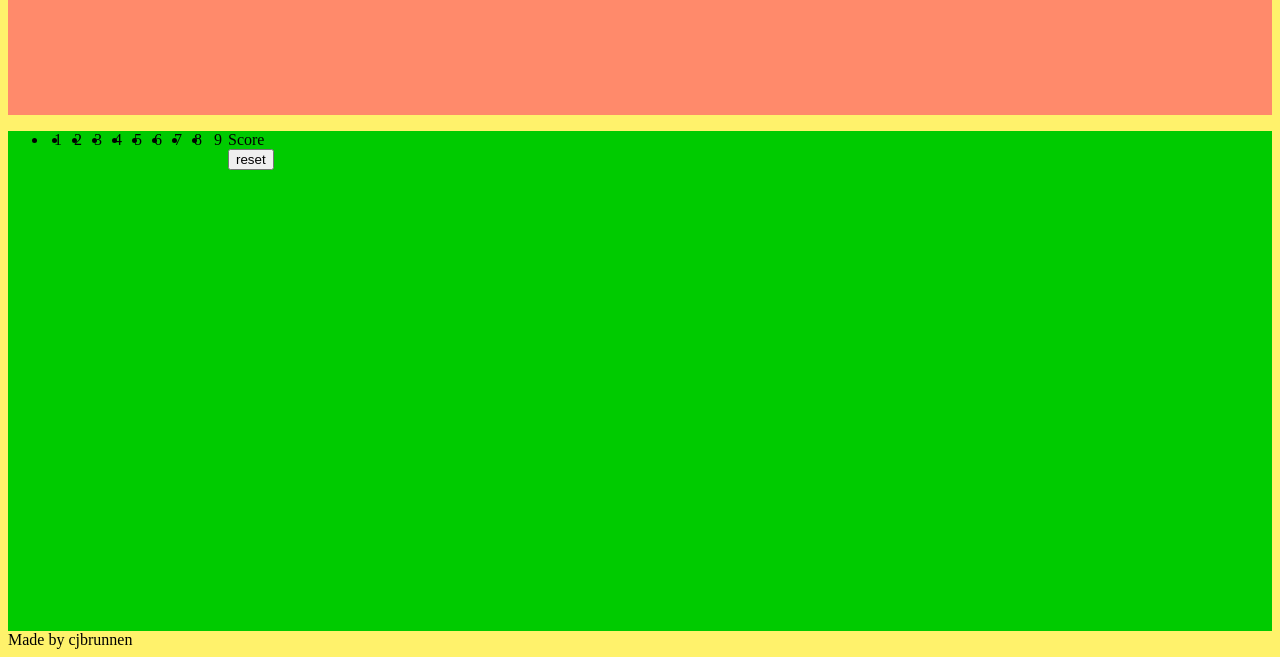
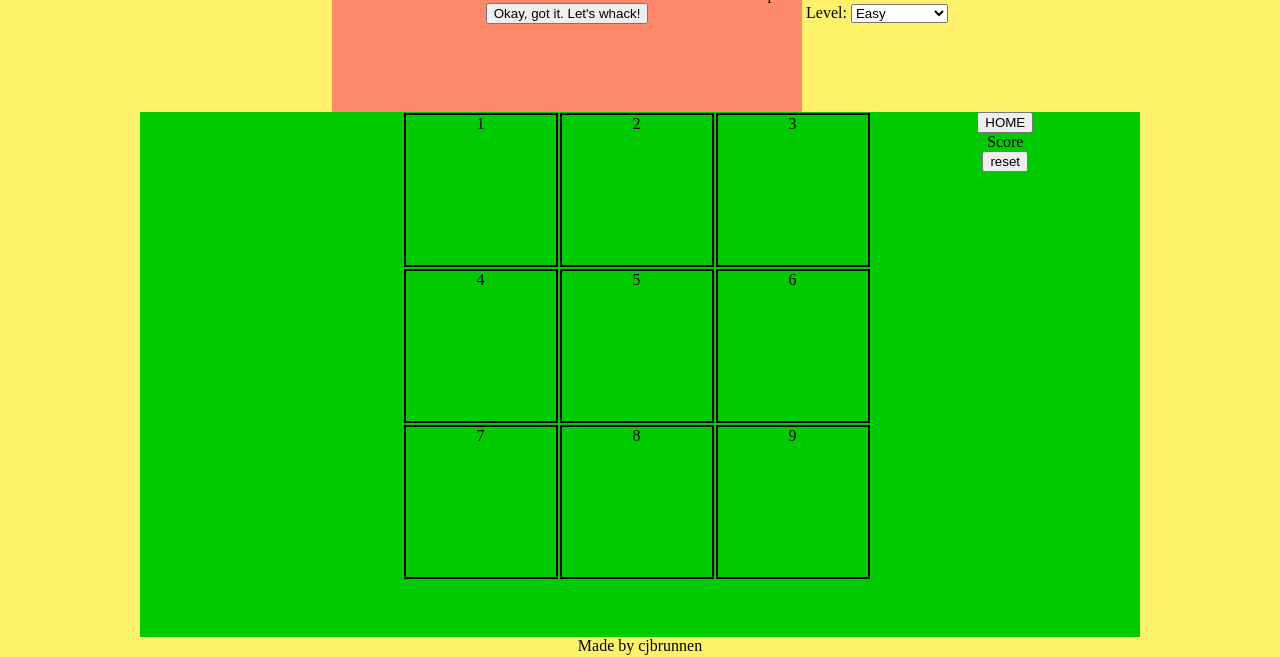
Before and after one commit to cjbrunnen/wdi-project-1, a PHP site: page / in a window 1280 px wide. Shown: the part 838-1495 px from the top of the page. Run offline with PHP 8.4, Linux system fonts and the light colour scheme; some libraries are stand-ins or nearby versions.

Commit message:
moving forward with game

```diff
--- a/css/style.css
+++ b/css/style.css
@@ -1,19 +1,39 @@
 body {
   background-color: #FFF26B;
+  margin: 0 auto;
+  text-align: center;
+}
+
+ul {
+  margin: 0;
+  padding: 0;
+}
+
+#theme {
+  display: none;
 }
 
 h1 {
   margin: 0 auto;
 }
 
+#rulesPage {
+  margin: 0 auto;
+  padding: 10 20;
+  background-color: #ff8a6b;
+  color: #103010;
+  text-align: center;
+}
+
 #rules {
   height: 600px;
   margin: 0 auto;
   background-color: #ff8a6b;
+  display: inline-block;
 }
 
 #avocado {
- height: 115px;
+ height: 130px;
  width: 90px;
 }
 
@@ -33,17 +53,28 @@ h1 {
 }
 
 #board {
-  height: 500px;
+  height: 525px;
+  width: 1000px;
+  background-color: #00CB00;
+  display: inline-block;
+}
+
+#board ul {
   margin: 0 auto;
-  background-color: #00CB00;
+  list-style: none;
+  width: 475px;
 }
 
 .square {
-  margin: 0 auto;
+  border: 2px solid black;
+  margin: 1px;
   text-align: center;
-  height: 20px;
-  width: 20px;
+  height: 150px;
+  width: 150px;
   float: left;
+  background-size: cover;
+  background-repeat:no-repeat;
+  background-position: center center;
 }
 
 #scoreBoard {
@@ -56,3 +87,7 @@ footer {
   margin: 0 auto;
   clear: both;
 }
+
+.show {
+  background-color: blue;
+}
--- a/home.html
+++ b/home.html
@@ -2,29 +2,45 @@
 <html>
 <head>
   <title>Project One - Guacamole!</title>
+  <script src="https://ajax.googleapis.com/ajax/libs/jquery/3.1.0/jquery.min.js"></script>
   <script src="js/app.js"></script>
   <!-- <link charset=> -->
   <link rel="stylesheet" type="text/css" href="css/style.css">
 
 </head>
 <body>
+<button id="mute">mute</button>
+<!-- <audio autoplay id="theme" loop>
+  <source src="gameMusic.mp3" type="audio/mpeg" loop="loop">
+</audio> -->
+<div id="startScreen">
   <h1><img src="http://static.wixstatic.com/media/2c07ef_02b0068598d316068fa2136b87d82806.png_srz_870_245_85_22_0.50_1.20_0.00_png_srz"></h1>
 
-  <button class="buttons"  id="vamanos">¡Vamanos!</button> <!-- charset!!! -->
+  <button id="rulesPage">¡Vamanos!</button> <!-- charset!!! -->
   <!-- <button class="buttons"  id="onePlayer">One Player</button>
   <button class="buttons"  id="twoPlayer">Two Player</button> -->
-  <button class="buttons"  id="home">HOME</button>
-  <button class="buttons"  id="gotIt">Okay, got it. Let's whack!</button>
+  </div>
 
   <div id="rules">
     <ul>
-      <li><img id="avocado" src="http://previews.123rf.com/images/seamartini/seamartini1403/seamartini140300198/26541534-Green-tropical-avocado-fruit-with-a-wide-toothy-smile-and-pink-tongue-for-a-delicious-salad-ingredie-Stock-Vector.jpg">Whack the AVOCADOS to win 1pt</li>
+      <li><img id="avocado" src="./css/avoForWeb.png">Whack the AVOCADOS to win 1pt</li>
       <li>Whack the SOMBREROS to win 2pts<img id="sombrero" src="http://vignette2.wikia.nocookie.net/clubpenguin/images/2/2f/Mini_Sombrero.png/revision/latest?cb=20140408163249"></li>
       <li>Don't whack the CHILLI! -2pts!<img id="chilli" src="http://sweetclipart.com/multisite/sweetclipart/files/red_chili_pepper.png"></li>
       <li><img id="tacoGif" src="http://66.media.tumblr.com/a6fb0c2ac0c5b74ef910083bea480406/tumblr_nefxiuSGpt1tha1vgo1_250.gif">BONUS: Whack the SPINNING TACO to win 4pts!!!</li>
     </ul>
+    <button class="buttons"  id="gotIt">Okay, got it. Let's whack!</button>
   </div>
-  <div id="board">
+
+
+  <span>Level:</span>
+  <select class="level">
+    <option value="easy">Easy</option>
+    <option value="beginner">Beginner</option>
+    <option value="intermediate">Intermediate</option>
+    <option value="advanced">Advanced</option>
+  </select>
+
+  <div id="board" class="whackamole">
     <div id="timer"></div>
     <ul>
       <li class="square" value="1">1</li>
@@ -37,12 +53,11 @@
       <li class="square" value="8">8</li>
       <li class="square" value="9">9</li>
     </ul>
-
+    <button class="buttons"  id="home">HOME</button>
     <div class="scoreBoard">Score</div>
     <input type="button" value="reset" id="reset" />
     <!-- <div class="scoreBoard">Player two score</div> -->
   </div>
-
   <footer>Made by cjbrunnen</footer>
 </body>
 </html>
```
Also changed, not shown: js/app.js (+187 -70 lines), css/avoForWeb.png (added), 1 other file.
